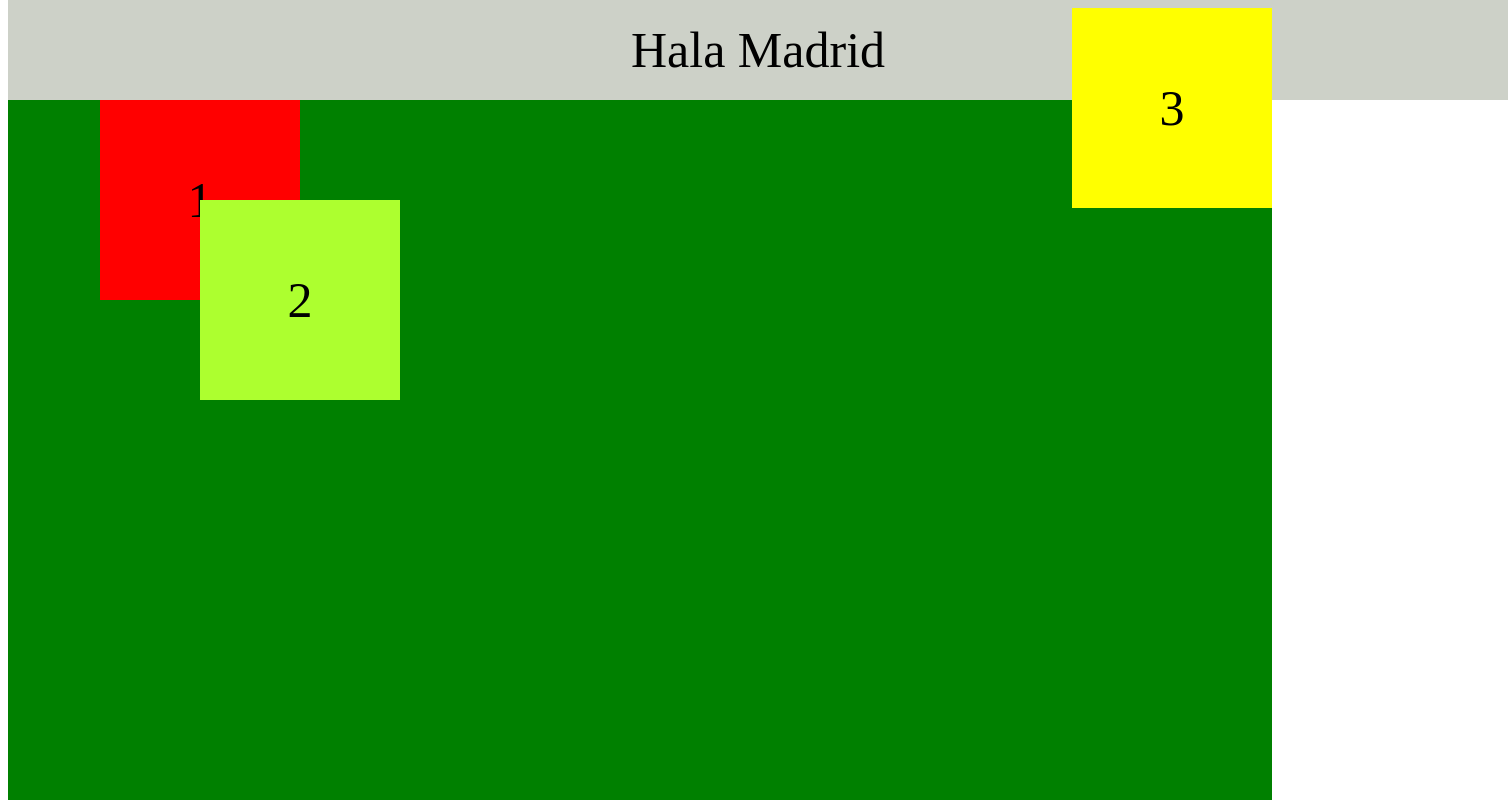
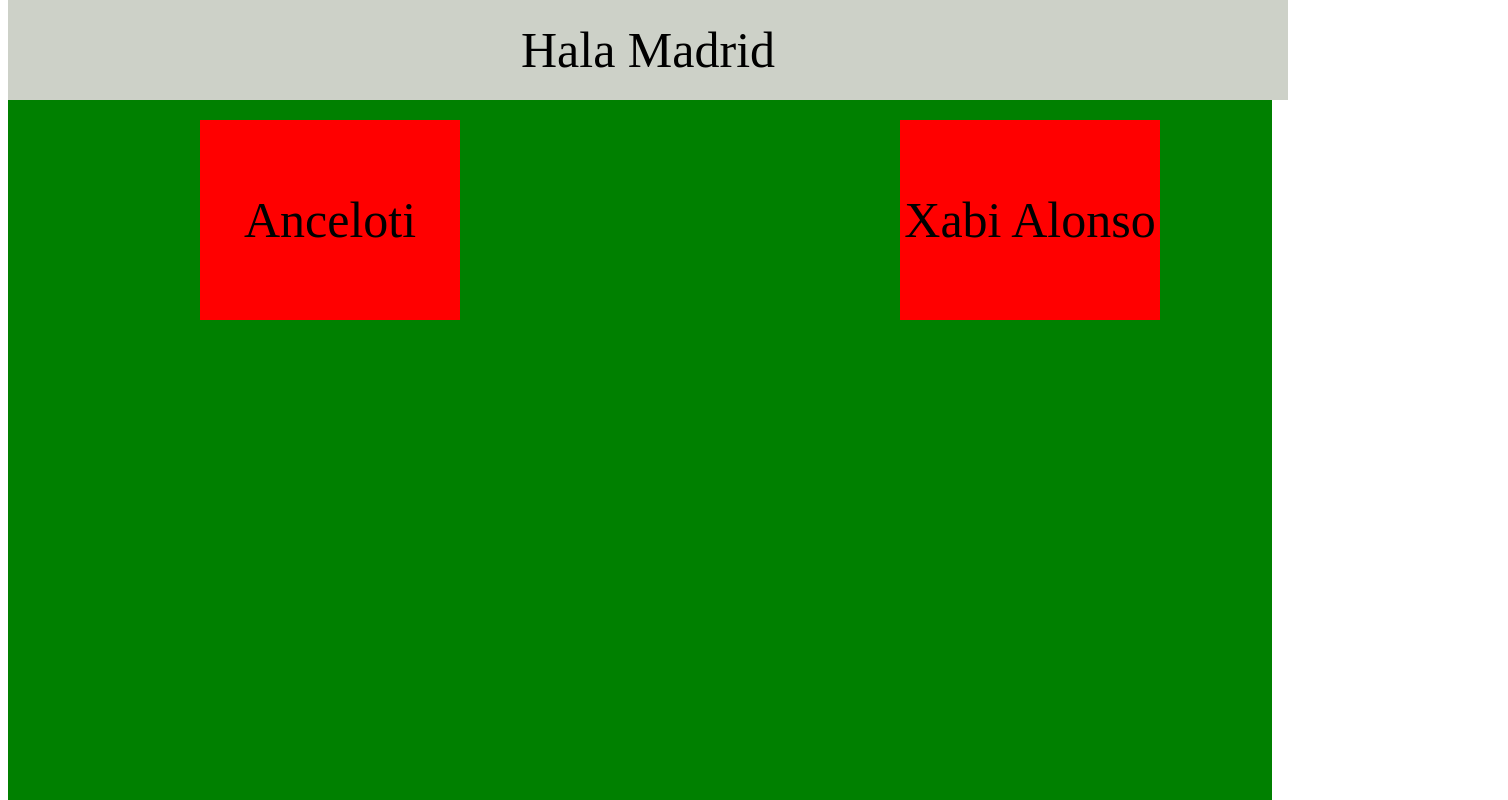
Before and after one commit to shahrom123/Test, a plain HTML site: page index.html in a window 1280 px wide. Shown: the top 800 px of the page, 1508 px wide, since content can reach past the window. Drawn offline with Linux system fonts and the light colour scheme.

Commit message:
Madridista

```diff
--- a/index.html
+++ b/index.html
@@ -9,9 +9,8 @@
 <body>
   <div class="n1">
     <div class="container">
-        <div class="z-index1">1</div>
-        <div class="z-index2">2</div>
-        <div class="z-index3">3</div>
+        <div class="z-index1">Anceloti</div>
+        <div class="z-index2">Xabi Alonso</div>
     </div>
     <div>
       <div class="z-index4">Hala Madrid</div>
--- a/style.css
+++ b/style.css
@@ -1,8 +1,8 @@
 .z-index1 {
   position: fixed;
-  top: 100px;
-  left: 100px;
-  width: 200px;
+  top: 120px;
+  left: 200px;
+  width: 260px;
   height: 200px;
   background-color: red;
   display: flex;
@@ -11,36 +11,25 @@
   font-size: 50px;
   z-index: 1;
 }
+
 .z-index2 {
   position: fixed;
-  top: 200px;
-  left: 200px;
-  width: 200px;
+  top: 120px;
+  left: 900px;
+  width: 260px;
   height: 200px;
-  background-color: greenyellow;
+  background-color: red;
   display: flex;
   justify-content: center;
   align-items: center;
   font-size: 50px;
-  z-index: 2;
-}
-.z-index3 {
-  position: absolute;
-  right: 0;
-  width: 200px;
-  height: 200px;
-  background-color: yellow;
-  display: flex;
-  justify-content: center;
-  align-items: center;
-  font-size: 50px;
-  z-index: 10;
+  z-index: 1;
 }
 
 .z-index4 {
-  position: absolute;
-  top: 0px;
-  width: 1500px;
+  position: fixed;
+  top: 0;
+  width: 100%;
   height: 100px;
   background-color: rgb(205, 209, 200);
   display: flex;
@@ -50,13 +39,14 @@
   z-index: 4;
 }
 
-.container{
-    position: relative;
-    background-color: green;
-    width: 100%;
-    height: 500vh;
+.container {
+  position: relative;
+  background-color: green;
+  width: 100%;
+  height: 100vh;
 }
-.n1{
-    height: 1000vh;
-    width: 100%;
+
+.n1 {
+  height: 100vh;
+  width: 100%;
 }
```
